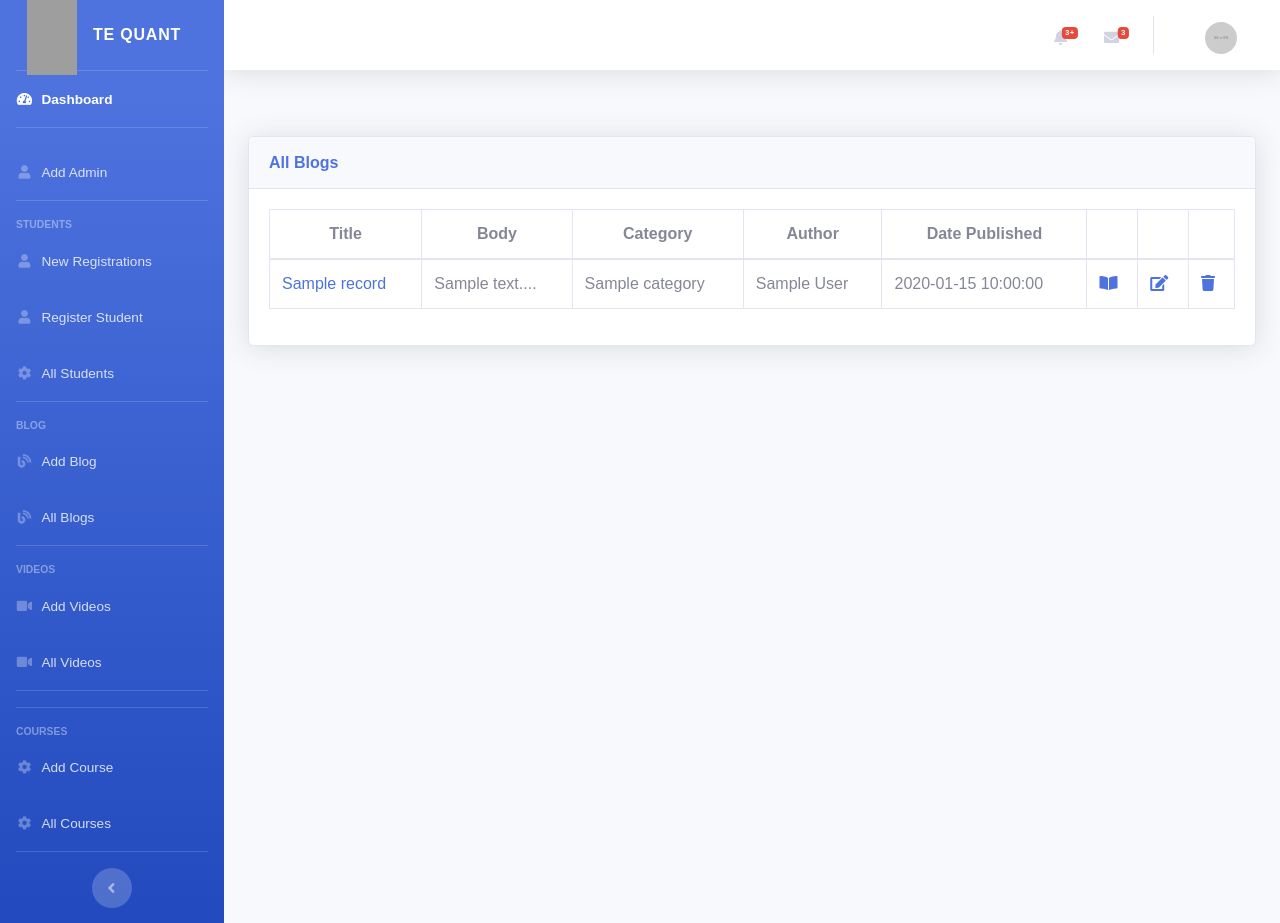
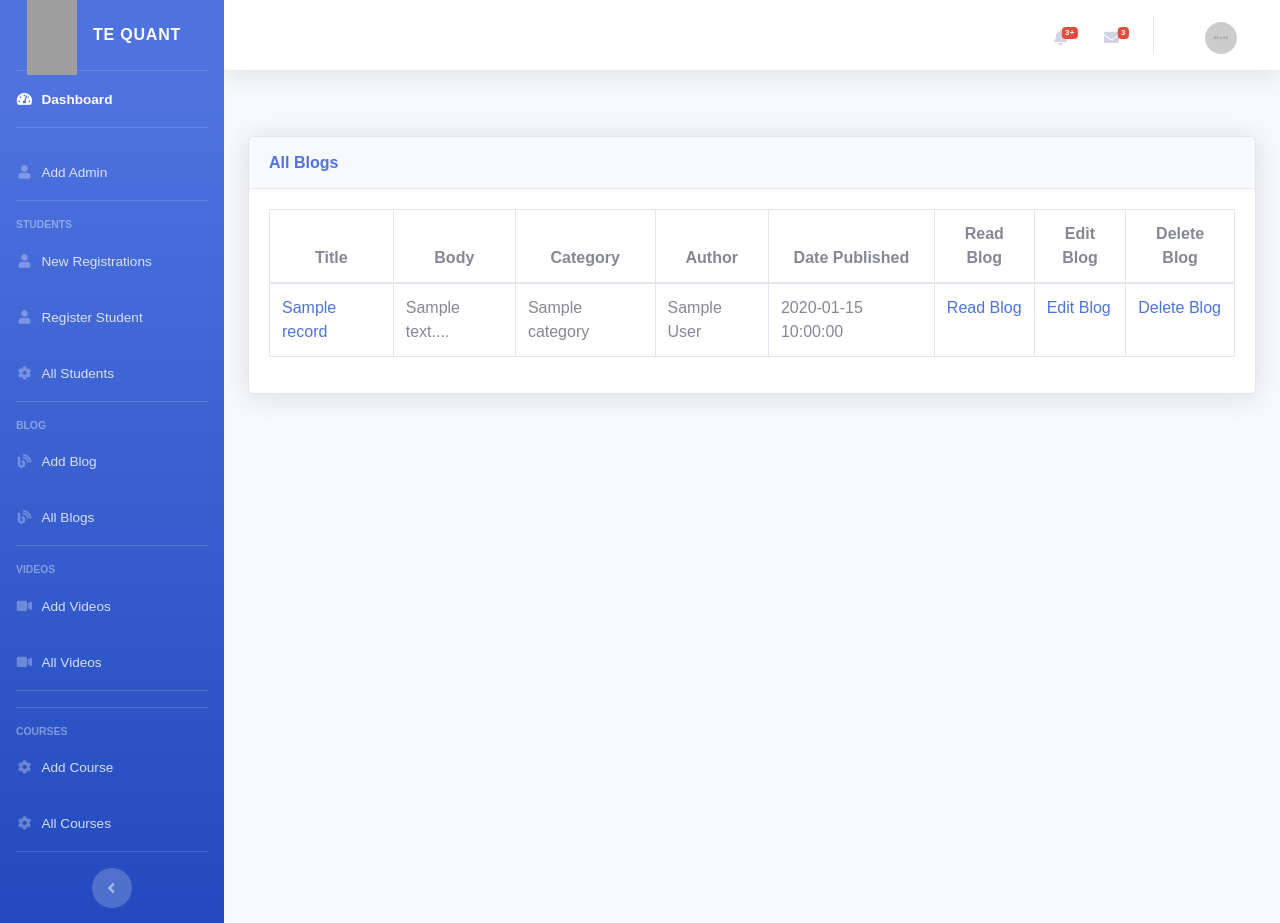
Before and after one commit to e-questtech/webproject2, a Python web app: template templates/blog_view.html in a window 1280 px wide. Shown: the top 923 px of the page. Run offline with Jinja, Linux system fonts and the light colour scheme; the template is opened without the code that fills it: most values are stand-ins (such as "Sample title", 1, 10 or a date in 2020); grey boxes labelled with a size stand in for pictures from a placeholder-image service; some libraries are stand-ins or nearby versions; grey boxes are pictures that could not be loaded.

Commit message:
Update blog_view.html

```diff
--- a/templates/blog_view.html
+++ b/templates/blog_view.html
@@ -32,9 +32,9 @@
                         <th>Category</th>
                         <th>Author</th>
                         <th>Date Published</th>
-                        <th></th>
-                        <th></th>
-                        <th></th>
+                        <th>Read Blog</th>
+                        <th>Edit Blog</th>
+                        <th>Delete Blog</th>
                     </tr>
                 </thead>
                 <tbody>
@@ -44,13 +44,10 @@
                         <td>{{i['category']}}</td>
                         <td>{{i['author']}}</td>
                         <td>{{i['publish_date']}}</td>
-                        <td><a href="{{ url_for('read_blog', blog_link = i['blog_link']) }}"><i
-                                    class="fas fa-book-open"></i></a></td>
-                        <td><a href="{{ url_for('edit_blog', blog_link = i['blog_link']) }}"><i
-                                    class="fa fa-edit"></i></a>
+                        <td><a href="{{ url_for('read_blog', blog_link = i['blog_link']) }}">Read Blog</a></td>
+                        <td><a href="{{ url_for('edit_blog', blog_link = i['blog_link']) }}">Edit Blog</a>
                         </td>
-                        <td><a href="{{ url_for('delete_blog', blog_link = i['blog_link']) }}"><i
-                                    class="fa fa-trash"></i></a></td>
+                        <td><a href="{{ url_for('delete_blog', blog_link = i['blog_link']) }}">Delete Blog</a></td>
                     </tr>
                     {% endfor %}
                 </tbody>
```
